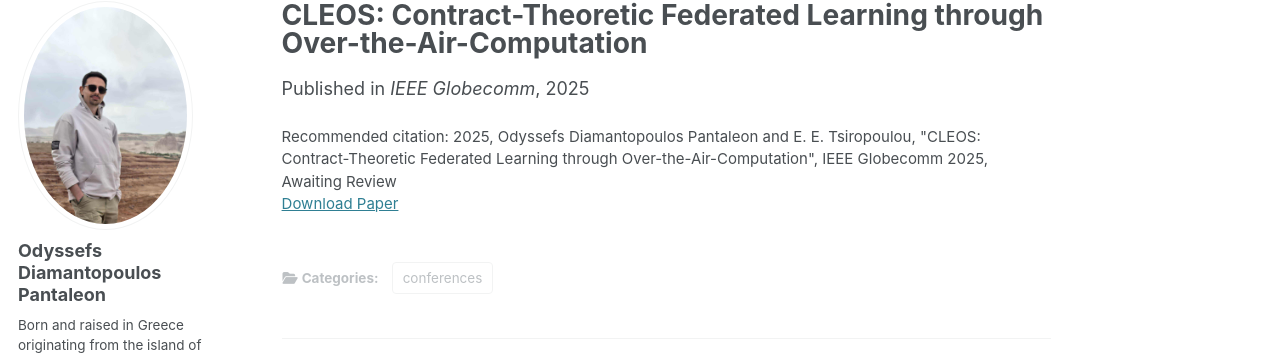
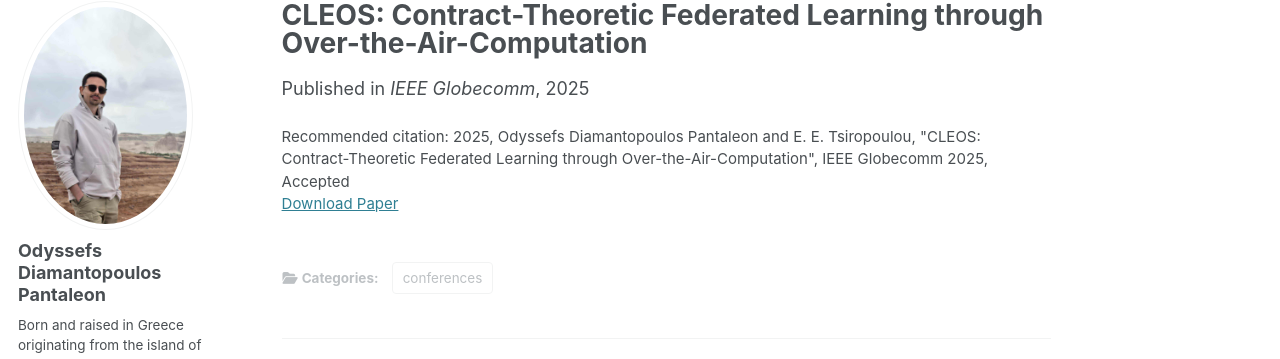
Before and after one commit to gody10/gody10.github.io, a Jekyll site: the page built from _publications/cleos.md, in a window 1280 px wide and 1042 px high. Shown: the part 105-464 px from the top of the window. Built offline with Jekyll 4.4.1, drawn with Linux system fonts in a browser that asks for light colours; some web fonts are replaced.

Commit message:
Updated CV

```diff
--- a/_publications/cleos.md
+++ b/_publications/cleos.md
@@ -7,5 +7,5 @@ excerpt: 'Index Terms: **Federated Learning, Over-the-Air-Computing**'
 date: 2025-03-01
 venue: 'IEEE Globecomm'
 paperurl: ''
-citation: '2025, Odyssefs Diamantopoulos Pantaleon and E. E. Tsiropoulou, "CLEOS: Contract-Theoretic Federated Learning through Over-the-Air-Computation", IEEE Globecomm 2025, Awaiting Review'
+citation: '2025, Odyssefs Diamantopoulos Pantaleon and E. E. Tsiropoulou, "CLEOS: Contract-Theoretic Federated Learning through Over-the-Air-Computation", IEEE Globecomm 2025, Accepted'
 ---
```
